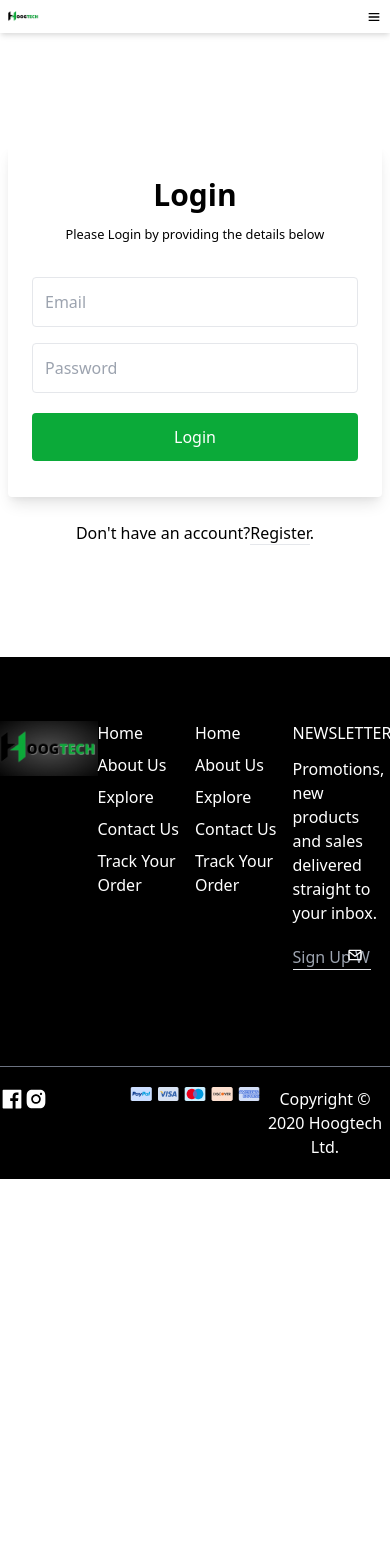
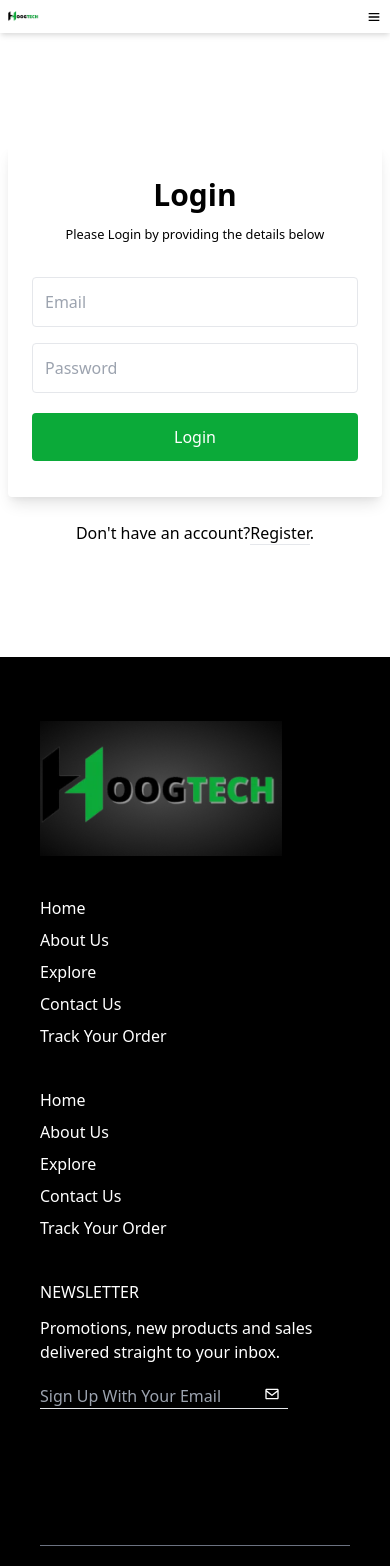
Before and after one commit to Safin-Ahmed/hoogtech, a React (Create React App) app: page /login in a window 390 px wide. Shown: the top 1566 px of the page. Before the commit the page ends 1179 px from the top, so only its background shows below. Built offline with nearby package versions, Linux system fonts and the light colour scheme; no server answers.

Commit message:
Responsive done

```diff
--- a/src/Pages/Explore/Explore/Explore.js
+++ b/src/Pages/Explore/Explore/Explore.js
@@ -11,7 +11,7 @@ const Explore = () => {
             <Navbar></Navbar>
             <div className="container mx-auto py-14">
                 <h2 className="text-5xl font-bold text-center mb-12">Explore <span className="highlight">Products</span></h2>
-                <div className="products-container grid grid-cols-3 gap-5">
+                <div className="products-container grid grid-cols-1 md:grid-cols-3 gap-5">
                     {
                         products.map(product => <HomeProduct id={product.id} product={product}></HomeProduct>)
                     }
--- a/src/Pages/Home/Banner/Banner.js
+++ b/src/Pages/Home/Banner/Banner.js
@@ -4,18 +4,18 @@ import product1 from '../../../images/slide-1.png';
 const Banner = () => {
     return (
         <div className="banner-section pt-20 pb-5">
-            <div className="container mx-auto banner-row flex items-center">
-                <div className="banner-content w-1/2">
-                    <h1 className="text-6xl font-bold">
+            <div className="container mx-auto text-center md:text-left banner-row flex flex-wrap items-center">
+                <div className="banner-content w-full md:w-1/2">
+                    <h1 className="text-3xl md:text-6xl font-bold">
                         HOOG<span className="highlight">TECH</span>™<br />
                         THE <span className="highlight">NO.1</span><br />
-                        <span className="font-medium text-4xl">IN THE NETHERLANDS</span>
+                        <span className="font-medium text-2xl md:text-4xl">IN THE NETHERLANDS</span>
                     </h1>
-                    <p className="text-lg w-2/3 mt-5 mb-14">At HoogTech™ we put you first. Our products are of  high quality and made of robust materials. You have always had a cancellation period of 30 days for all your purchases.</p>
+                    <p className="text-lg md:mx-0 mx-auto md:w-2/3 mt-5 mb-14">At HoogTech™ we put you first. Our products are of  high quality and made of robust materials. You have always had a cancellation period of 30 days for all your purchases.</p>
                     <button className="primary-bg rounded px-7 py-2 border-2 text-white">Learn More</button>
                     <button className="border-2 border-black rounded px-7 ml-5 py-2">Discover Us</button>
                 </div>
-                <div className="banner-slider w-1/2">
+                <div className="banner-slider w-full md:w-1/2">
                     <div className="product-box shadow-lg p-10 rounded-lg">
                         <img style={{ width: '404px', height: '404px', margin: 'auto' }} src={product1} alt="" />
                         <p className="text-gray-400 text-center">HIGHWATCH 7 - <span className="text-blue-500">$200</span></p>
--- a/src/Pages/Home/HomeProducts/HomeProducts.js
+++ b/src/Pages/Home/HomeProducts/HomeProducts.js
@@ -9,7 +9,7 @@ const HomeProducts = () => {
         <div className="home-products-section py-14">
             <div className="container mx-auto">
                 <h2 className="text-5xl font-bold text-center mb-12">Trending <span className="highlight">Products</span></h2>
-                <div className="products-container grid grid-cols-3 gap-5">
+                <div className="products-container grid grid-cols-1 md:grid-cols-3 gap-5">
                     {
                         slicedProducts.map(product => <HomeProduct id={product.id} product={product}></HomeProduct>)
                     }
--- a/src/Pages/Home/Review/Review.js
+++ b/src/Pages/Home/Review/Review.js
@@ -7,7 +7,7 @@ const SVGIcon = (props) =>
 const Review = ({ review }) => {
     const { userName, rating, description } = review;
     return (
-        <div className="rounded-xl product-card p-10 shadow-xl text-center  transition duration-150 ease-in-out transform hover:-translate-y-8 bg-white">
+        <div className="rounded-xl mb-3 md:mb-0 product-card p-10 shadow-xl text-center  transition duration-150 ease-in-out transform hover:-translate-y-8 bg-white">
             <h2 className="text-2xl font-bold mt-5 mb-1">{userName}</h2>
             <h5 className="highlight font-bold text-md mb-2">Customer</h5>
             <Rating
--- a/src/Pages/Home/Reviews/Reviews.js
+++ b/src/Pages/Home/Reviews/Reviews.js
@@ -11,14 +11,18 @@ const Reviews = () => {
     return (
         <div className="reviews-section bg-black py-10">
             <div className="container mx-auto">
-                <div className="reviews-container flex">
-                    <div className="reviews-title w-1/4">
-                        <h2 className="leading-loose text-5xl font-bold italic text-white">What<br />
+                <div className="reviews-container flex flex-wrap">
+                    <div className="reviews-title w-full md:w-1/4">
+                        <h2 className="hidden md:block leading-loose text-center md:text-left text-5xl font-bold italic text-white">What<br />
                             People Are<br />
                             Saying<br />
-                            About Us</h2>
+                            About Us
+                        </h2>
+                        <h2 className="md:hidden leading-loose text-center md:text-left text-4xl mb-10 font-bold italic text-white">
+                            What People Are Saying About Us
+                        </h2>
                     </div>
-                    <div className="reviews-cards grid gap-4 grid-cols-3 w-3/4">
+                    <div className="reviews-cards px-5 md:px-0 grid gap-4 grid-cols-1 md:grid-cols-3 w-full md:w-3/4">
                         {
                             reviews.map(review => <Review review={review} id={review._id}></Review>)
                         }
--- a/src/Pages/Shared/Footer/Footer.js
+++ b/src/Pages/Shared/Footer/Footer.js
@@ -7,26 +7,26 @@ import { AiFillFacebook, AiFillInstagram } from 'react-icons/ai';
 
 const Footer = () => {
     return (
-        <footer className="bg-black pt-16 pb-5">
-            <div className="container mx-auto footer flex">
-                <div className="footer-brand w-1/4">
+        <footer className="bg-black pt-16 pb-5 px-10 md:px-0">
+            <div className="container mx-auto footer flex flex-wrap">
+                <div className="footer-brand mb-10 md:mb-0 w-full md:w-1/4">
                     <img src={footerLogo} alt="" />
                 </div>
-                <div className="footer-sitemap w-1/4">
+                <div className="footer-sitemap w-full md:w-1/4 mb-10 md:mb-0">
                     <Link className="block mb-2 text-white text-white" to="/explore">Home</Link>
                     <Link className="block mb-2 text-white" to="/explore">About Us</Link>
                     <Link className="block mb-2 text-white" to="/explore">Explore</Link>
                     <Link className="block mb-2 text-white" to="/explore">Contact Us</Link>
                     <Link className="block text-white" to="/explore">Track Your Order</Link>
                 </div>
-                <div className="footer-sitemap-secondary w-1/4">
+                <div className="footer-sitemap-secondary mb-10 md:mb-0 w-full md:w-1/4">
                     <Link className="block mb-2 text-white" to="/explore">Home</Link>
                     <Link className="block mb-2 text-white" to="/explore">About Us</Link>
                     <Link className="block mb-2 text-white" to="/explore">Explore</Link>
                     <Link className="block mb-2 text-white" to="/explore">Contact Us</Link>
                     <Link className="block text-white" to="/explore">Track Your Order</Link>
                 </div>
-                <div className="footer-newsletter text-white w-1/4">
+                <div className="footer-newsletter mb-10 md:mb-0 text-white w-full md:w-1/4">
                     <h2 className="mb-3">NEWSLETTER</h2>
                     <p className="mb-5">Promotions, new products and sales delivered straight to your inbox.
                     </p>
@@ -39,15 +39,15 @@ const Footer = () => {
             </div>
 
             <div className="copyright-section pt-5 text-white border-t border-gray-500 mt-24">
-                <div className="container mx-auto copyright flex justify-between">
-                    <div className="social-icons text-center w-1/3 flex">
+                <div className="container mx-auto copyright flex flex-wrap justify-between">
+                    <div className="md:block mb-5 md:mb-0 social-icons text-center w-full md:w-1/3">
                         <a href="#" target="_blank"><AiFillFacebook className="text-2xl"></AiFillFacebook></a>
                         <a href="#" target="_blank"><AiFillInstagram className="text-2xl"></AiFillInstagram></a>
                     </div>
-                    <div className="payment-icons text-center w-1/3">
+                    <div className="payment-icons mb-5 md:mb-0 text-center w-full md:w-1/3">
                         <img className="mx-auto" src={paymentIcons} alt="" />
                     </div>
-                    <div className="copyright-text w-1/3">
+                    <div className="copyright-text w-full md:w-1/3">
                         <p className="text-center">Copyright © 2020 Hoogtech Ltd.</p>
                     </div>
                 </div>
```
Also changed, not shown: src/Pages/Home/Features/Features.js (+5 -5 lines).
